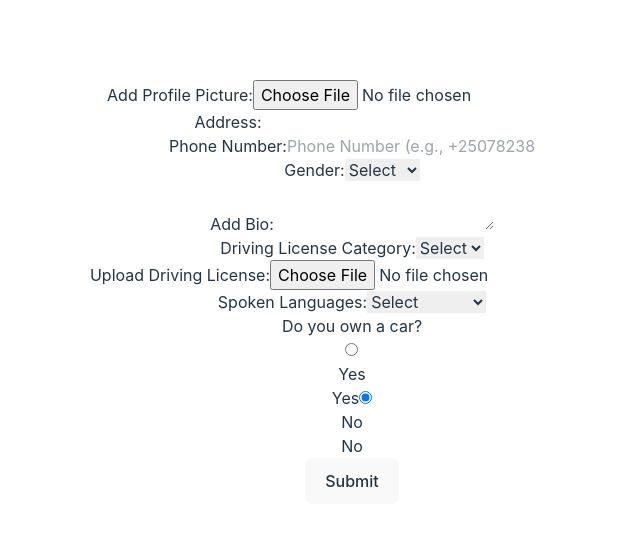
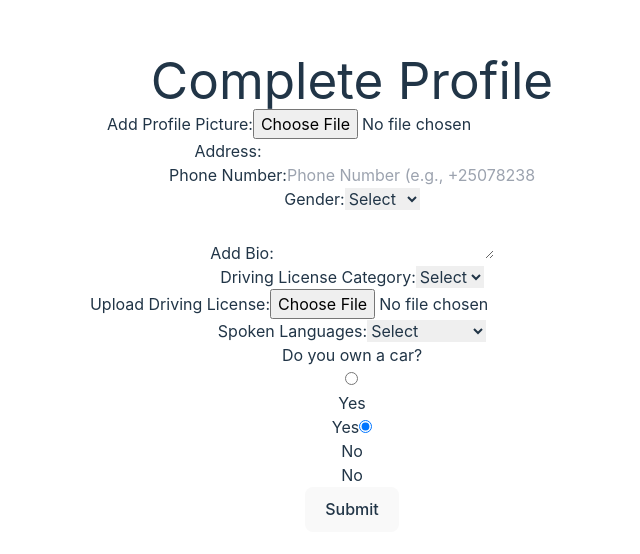
Before and after one commit to AshleyAlpha/Safety_Ride_Connect, a React (Vite) app: page /Profile in a window 1280 px wide. Shown: the part 108-662 px from the top of the page, without its empty margins (288-928 px from the left). Built offline with nearby package versions, Linux system fonts and the light colour scheme.

Commit message:
added a text on a form

```diff
--- a/src/components/pages/Profile.jsx
+++ b/src/components/pages/Profile.jsx
@@ -63,6 +63,9 @@ function ProfileForm() {
 
   return (
     <div className="flex justify-center bg-cyan-700 p-36">
+      <div>
+      <h1 className="text-center text-2xl mb-32 complete-profile hover:shadow-md transition duration-300 ease-in-out transform hover:-translate-y-1 hover:scale-105">Complete Profile</h1>
+
       <form onSubmit={handleSubmit} className="grid grid-cols-2 gap-8 w-full px-6 py-8 mt-10 mb-11 bg-cyan-300 rounded-lg shadow-lg">
         <div>
           {/* Profile Picture */}
@@ -188,9 +191,11 @@ function ProfileForm() {
           </div>
         </div>
 
+
         {/* Submit Button */}
         <button type="submit" className="col-span-2 w-full rounded-lg bg-cyan-500 px-5 py-3 text-sm font-medium text-black mb-4">Submit</button>
       </form>
+    </div>
     </div>
   );
 }
```
